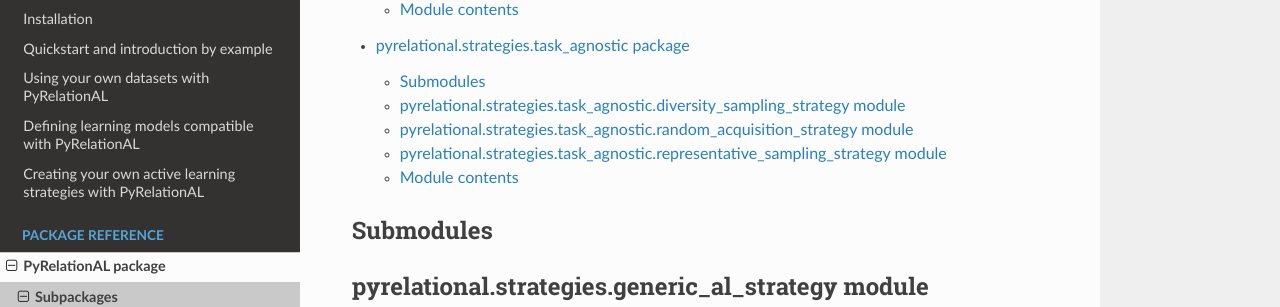
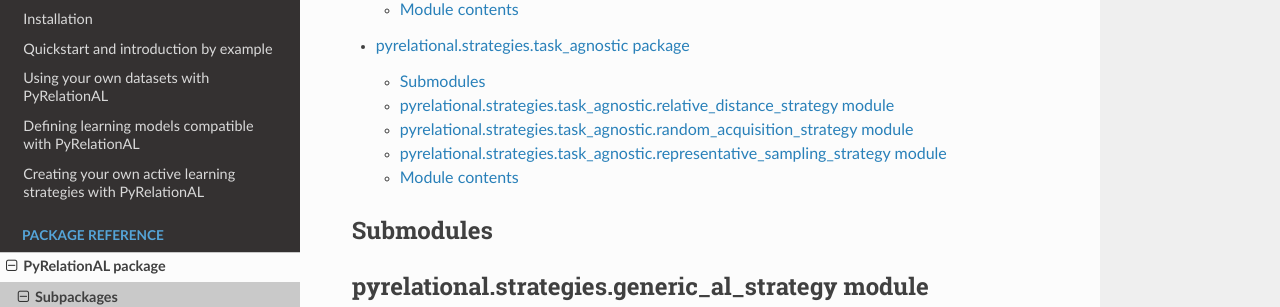
Before and after one commit to RelationRx/pyrelational, a Sphinx documentation site: the page built from docs/source/reference/strategies.rst, in a window 1280 px wide and 900 px high, scrolled down 476 px. Shown: the part 162-469 px from the top of the window. Built offline with Sphinx 7.4.7 and the Read the Docs theme 2.0.0, drawn with Linux system fonts in a browser that asks for light colours.

Commit message:
Update strategies.task_agnostic.rst

```diff
--- a/docs/source/reference/strategies.task_agnostic.rst
+++ b/docs/source/reference/strategies.task_agnostic.rst
@@ -4,10 +4,10 @@
 Submodules
 ----------
 
-pyrelational.strategies.task\_agnostic.diversity\_sampling\_strategy module
+pyrelational.strategies.task\_agnostic.relative\_distance\_strategy module
 ---------------------------------------------------------------------------
 
-.. automodule:: pyrelational.strategies.task_agnostic.diversity_sampling_strategy
+.. automodule:: pyrelational.strategies.task_agnostic.relative_distance_strategy
    :members:
    :undoc-members:
    :show-inheritance:
```
